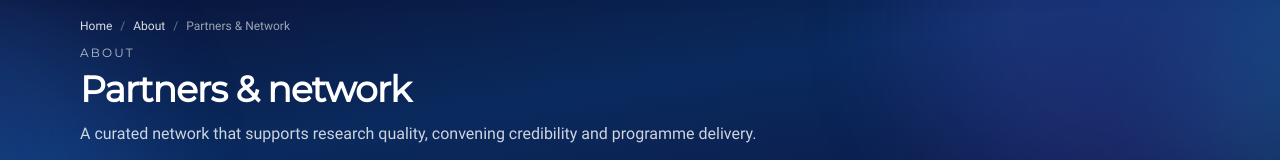
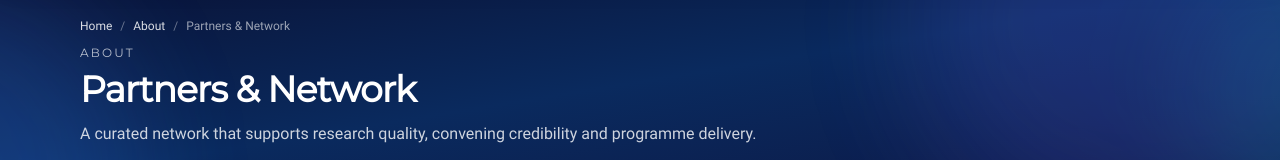
Before and after one commit to naqvi00/epc-frontend, a React (Vite) app: page /about/partners in a window 1280 px wide. Shown: the part 204-364 px from the top of the page. Built offline with nearby package versions, Linux system fonts and the light colour scheme; no server answers.

Commit message:
Update Partners.tsx

```diff
--- a/src/pages/about/Partners.tsx
+++ b/src/pages/about/Partners.tsx
@@ -21,7 +21,7 @@ export default function Partners() {
       <PageHeader
       variant="gradient"
         eyebrow="About"
-        title="Partners & network"
+        title="Partners & Network"
         description="A curated network that supports research quality, convening credibility and programme delivery."
         crumbs={[{ label: 'Home', href: '/' }, { label: 'About', href: '/about' }, { label: 'Partners & Network' }]}
       />
```
